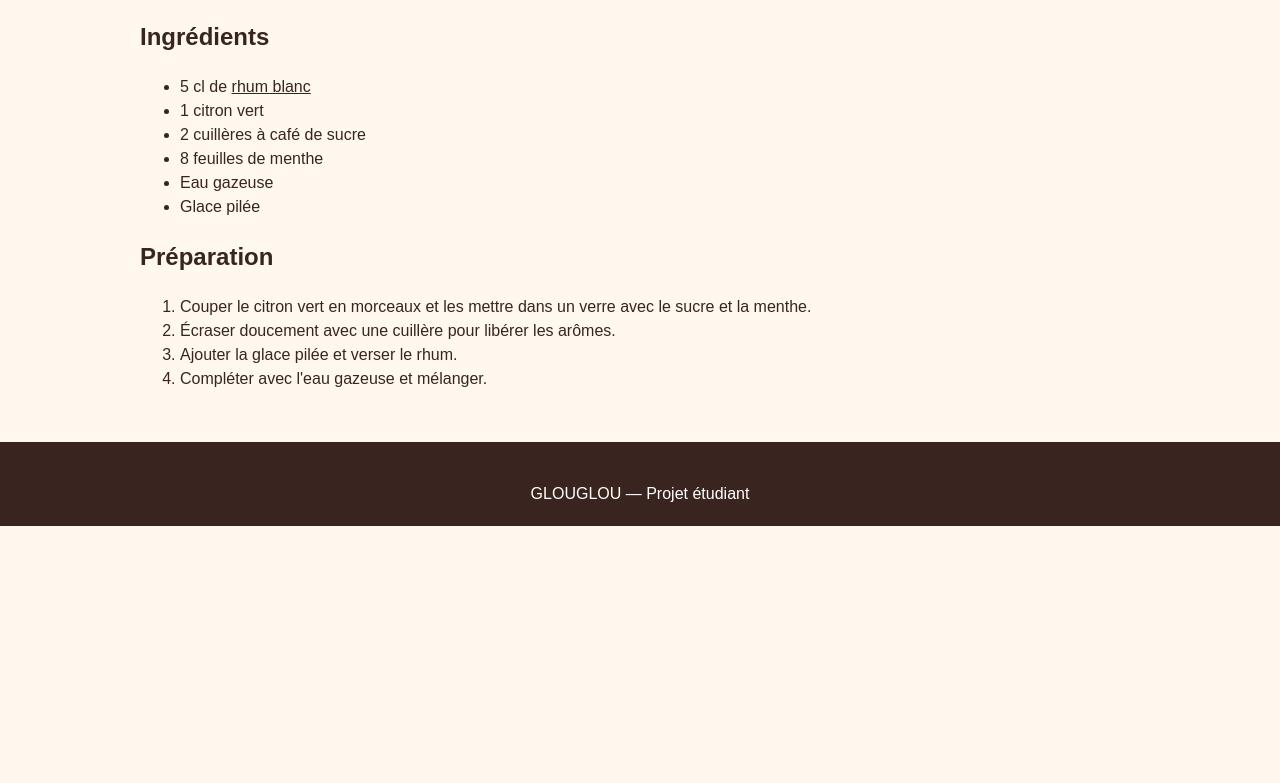
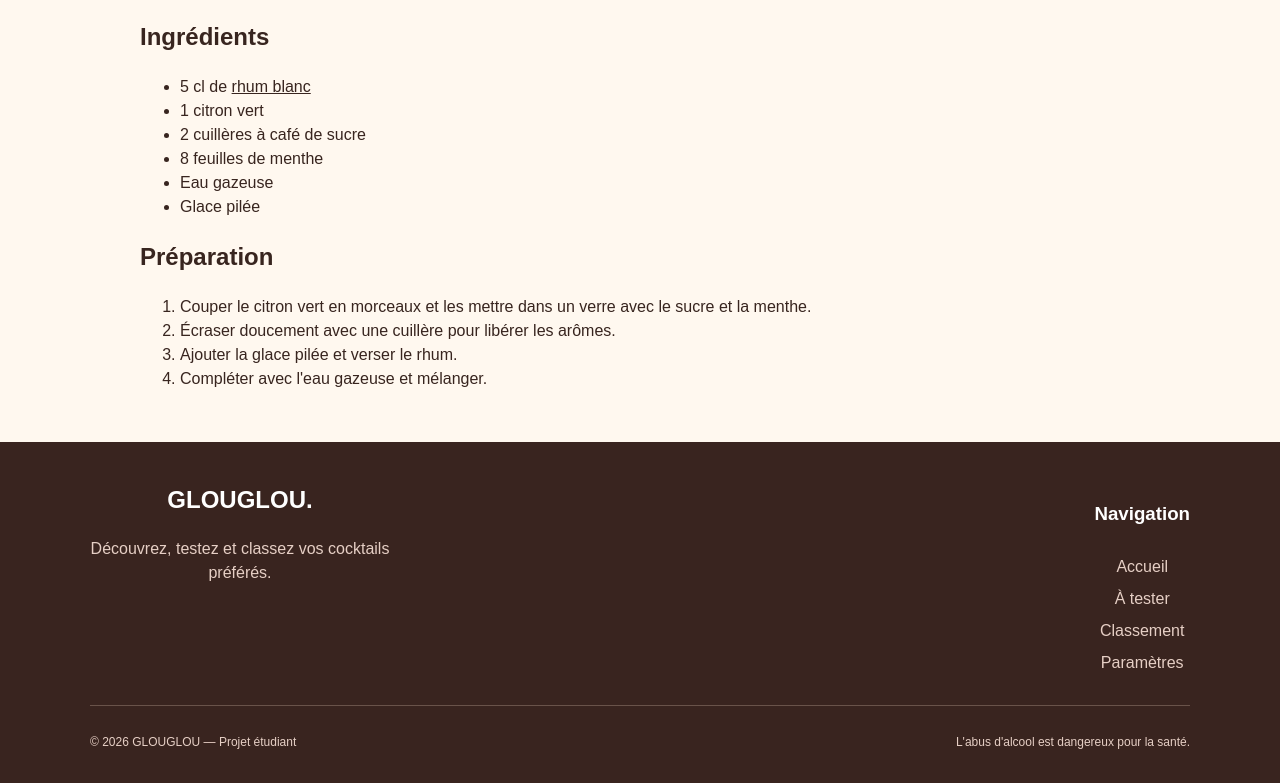
Before and after one commit to Paradox3r/GLOUGLOULIST, a plain HTML site: page mojito.html in a window 1280 px wide. Shown: the part 1402-2185 px from the top of the page. Before the commit the page ends 1928 px from the top, so only its background shows below. Drawn offline with Linux system fonts and the light colour scheme.

Commit message:
Enhance footer with about section and navigation
Updated footer section with additional content and navigation links.

```diff
--- a/mojito.html
+++ b/mojito.html
@@ -57,6 +57,33 @@
         </article>
     </main>
 
-    <footer class="site-footer">GLOUGLOU — Projet étudiant</footer>
+    <footer class="site-footer">
+
+    <div class="footer-content">
+
+        <div class="footer-about">
+            <h2>GLOUGLOU.</h2>
+            <p>
+                Découvrez, testez et classez
+                vos cocktails préférés.
+            </p>
+        </div>
+
+        <nav class="footer-nav" aria-label="Navigation du pied de page">
+            <h3>Navigation</h3>
+            <a href="index.html">Accueil</a>
+            <a href="a-tester.html">À tester</a>
+            <a href="classement.html">Classement</a>
+            <a href="parametres.html">Paramètres</a>
+        </nav>
+
+    </div>
+
+    <div class="footer-bottom">
+        <p>© 2026 GLOUGLOU — Projet étudiant</p>
+        <p>L'abus d'alcool est dangereux pour la santé.</p>
+    </div>
+
+</footer>
 </body>
 </html>
```
